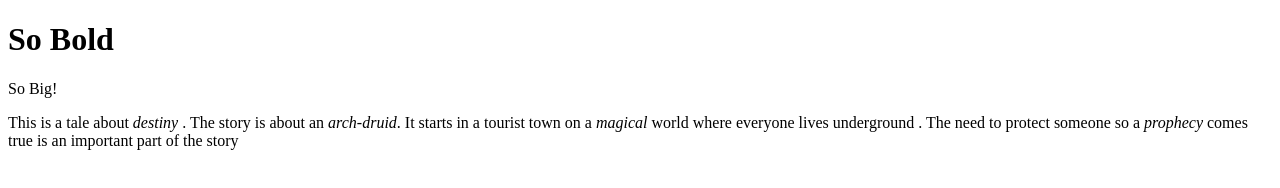
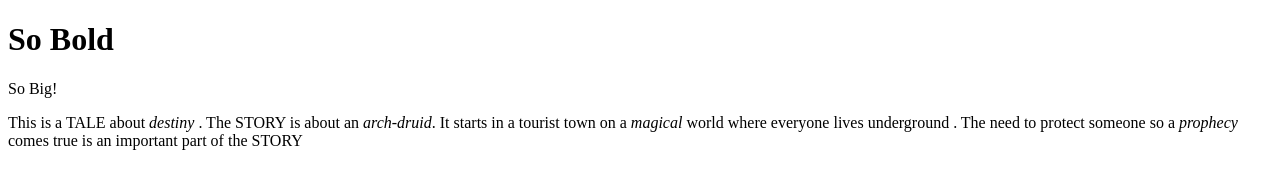
Before and after one commit to julian038/16.2.11_stylingClasses, a plain HTML site: page index.html in a window 1280 px wide. Drawn offline with Linux system fonts and the light colour scheme.

Commit message:
Added .allcaps doc to css

```diff
--- a/style.css
+++ b/style.css
@@ -9,3 +9,7 @@
 .magicky {
     font-style: italic;
 }
+
+.allcaps {
+    text-transform: uppercase;
+}
```
